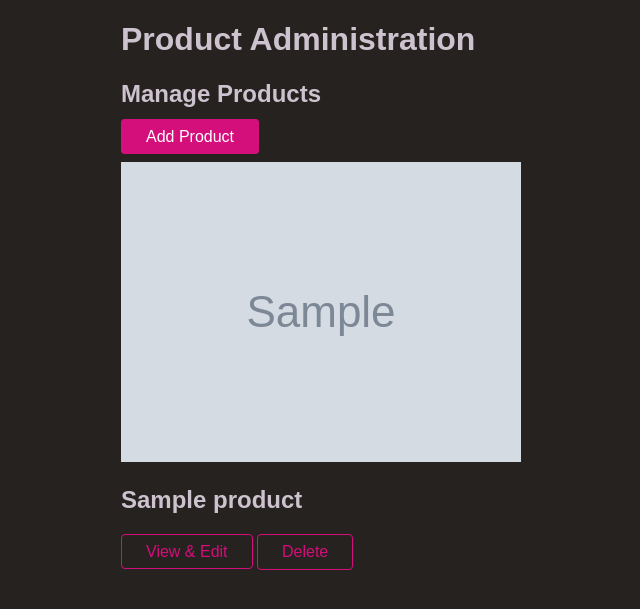
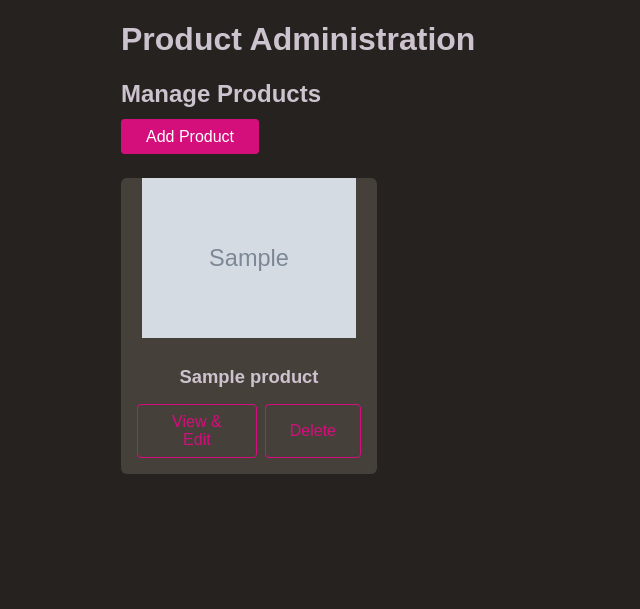
Before and after one commit to khalidsyahmi/100-days-online-shop-demo, a Node server app: template views/admin/products/all-products.ejs in a window 1280 px wide. Shown: the part 80-689 px from the top of the page, without its empty margins (119-759 px from the left). Run offline with Node 20, Linux system fonts and the light colour scheme; the template is opened without the code that fills it: most values are stand-ins (such as "Sample title", 1, 10 or a date in 2020); grey boxes marked "Sample" are stand-in pictures; some libraries are stand-ins or nearby versions; some web fonts are replaced.

Commit message:
admin-items

```diff
--- /dev/null
+++ b/public/styles/products.css
@@ -0,0 +1,34 @@
+#products-grid {
+    margin: var(--space-8) auto;
+    display: grid;
+    grid-template-columns: repeat(auto-fill, minmax(15rem, 1fr));
+    gap: var(--space-4);
+  }
+
+  .product-item {
+    border-radius: var(--border-radius-medium);
+    text-align: center;
+    background-color: var(--color-gray-600);
+    overflow: hidden;
+  }
+
+  .product-item img {
+    width: 100%;
+    height: 10rem;
+    object-fit: contain;
+  }
+
+  .product-item-content {
+    padding: var(--space-4);
+  }
+
+  .product-item-content h2 {
+    font-size: 1.15rem;
+    margin: var(--space-2) 0;
+  }
+
+  .product-item-actions {
+    display: flex;
+    gap: var(--space-2);
+    margin-top: var(--space-4);
+  }
--- a/views/admin/products/all-products.ejs
+++ b/views/admin/products/all-products.ejs
@@ -1,6 +1,7 @@
 <%- include('../../shared/includes/head', {dynamicTitle: 'Admin Catalogue View'}) %>
 <!-- <link rel="stylesheet" href="/styles/form.css">
 <link rel="stylesheet" href="/styles/auth.css"> -->
+<link rel="stylesheet" href="/styles/products.css">
 </head>
 <%- include('../../shared/includes/nav-bar-header') %>
 <body>
```
Also changed, not shown: images/product-images/0e1dd6fd-2ad3-4bd0-a0bd-0c11997c62dc-png-clipart-yellow-lemon-fruit-illustration-lemon-fruit-lemon-natural-foods-food-thumbnail.png (added), images/product-images/17b51e3d-4114-4a6a-9b6f-90f92052f299-png-transparent-lemon-lime-drink-lime-food-citrus-persian-lime.png (added), images/product-images/48eab2f0-b9af-4968-9bfb-6478299d0e80-170-1702861_orange-transparent-annoying-annoying-orange-png.png (added).
